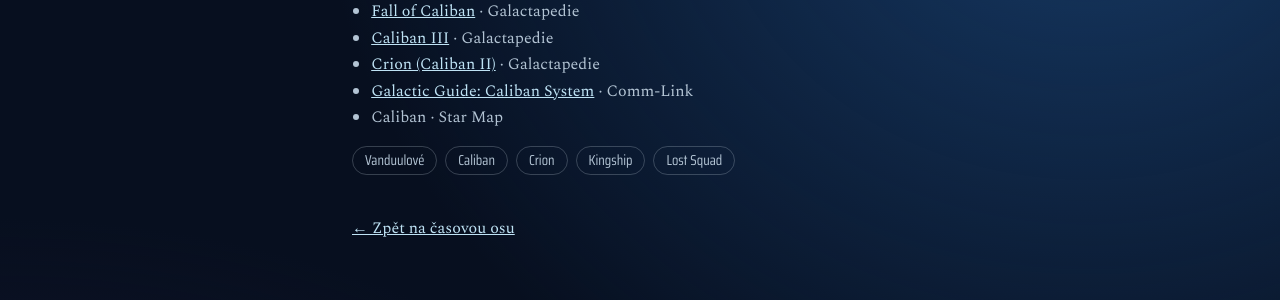
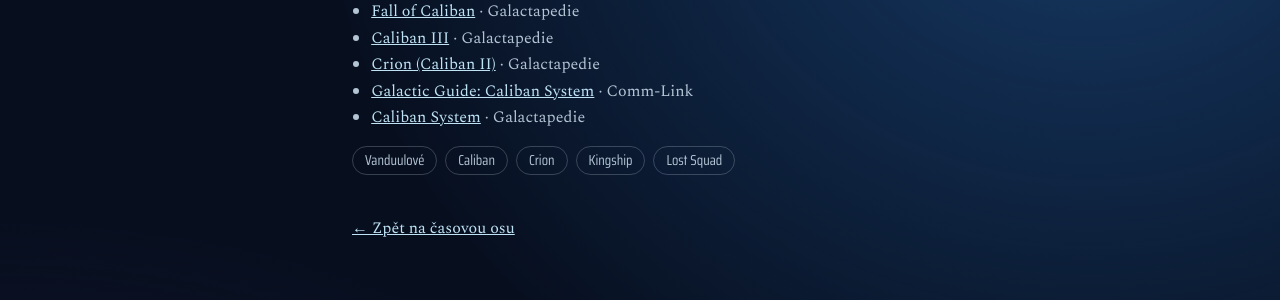
Before and after one commit to dadotik-eng/kronika-vesmiru, a Jekyll site: the page built from _kapitoly/pad-calibanu.md, in a window 1280 px wide and 900 px high, scrolled down 1598 px. Shown: the part 311-611 px from the top of the window. Built offline with Jekyll 4.4.1, drawn with Linux system fonts in a browser that asks for light colours.

Commit message:
Pád Calibanu: pramen Caliban s odkazem do Galactapedie
Co-Authored-By: Claude Opus 5.5 <noreply@anthropic.com>
Claude-Session: https://claude.ai/code/session_019nmCp42rAmbc4M4RKrxxCM

```diff
--- a/_kapitoly/pad-calibanu.md
+++ b/_kapitoly/pad-calibanu.md
@@ -21,8 +21,9 @@ prameny:
   - nazev: "Galactic Guide: Caliban System"
     typ: Comm-Link
     url: https://robertsspaceindustries.com/en/comm-link/spectrum-dispatch/16510-Galactic-Guide-Caliban-System
-  - nazev: "Caliban"
-    typ: Star Map
+  - nazev: "Caliban System"
+    typ: Galactapedie
+    url: https://robertsspaceindustries.com/galactapedia/article/0jGyPQ1r5m-caliban-system
 ---
 Polohu soustavy Caliban prodala vládě roku 2341 dopravkyně Ashley Ghan. Klid ale netrval věčně. Od roku 2739 začaly do systému pronikat vanduulské nájezdy. Vanduulové, válečnický mimozemský rod, se tak stali hrozbou, s níž muselo Impérium v Calibanu napříště počítat.
 
```
